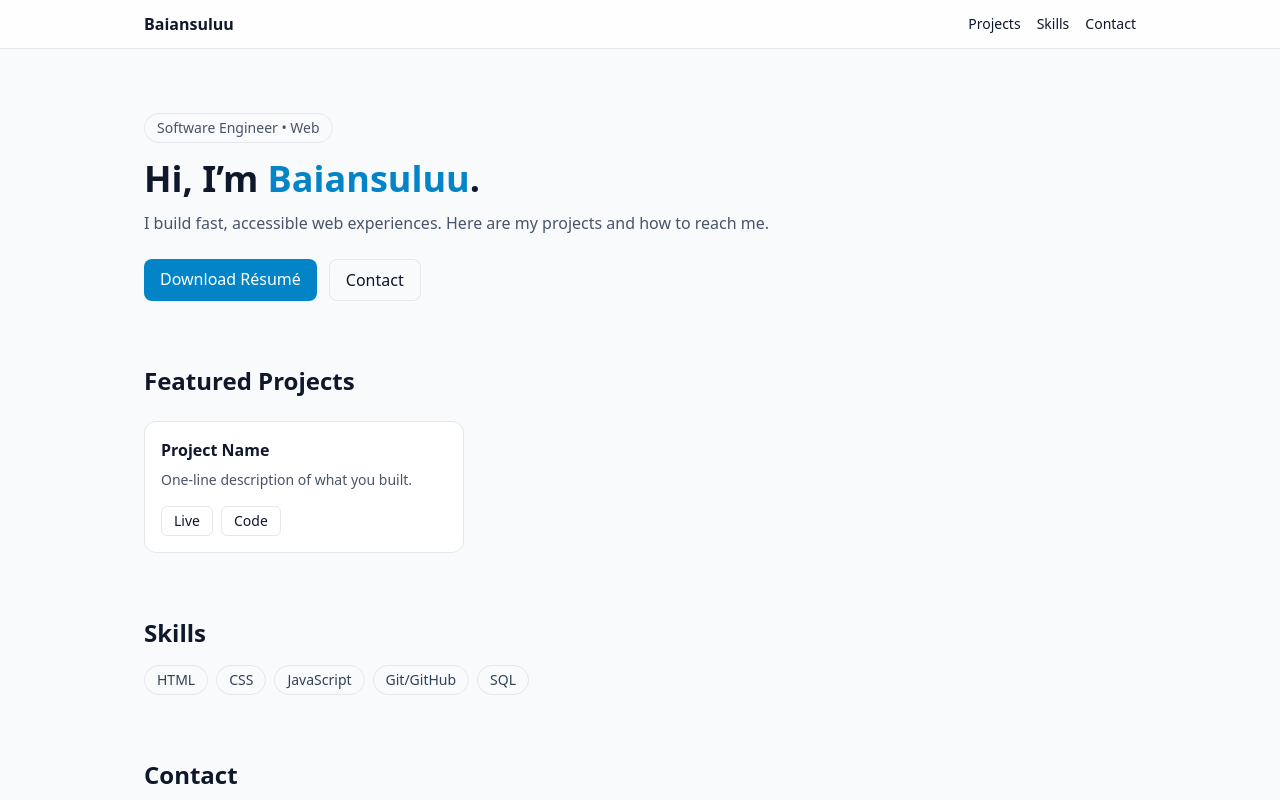
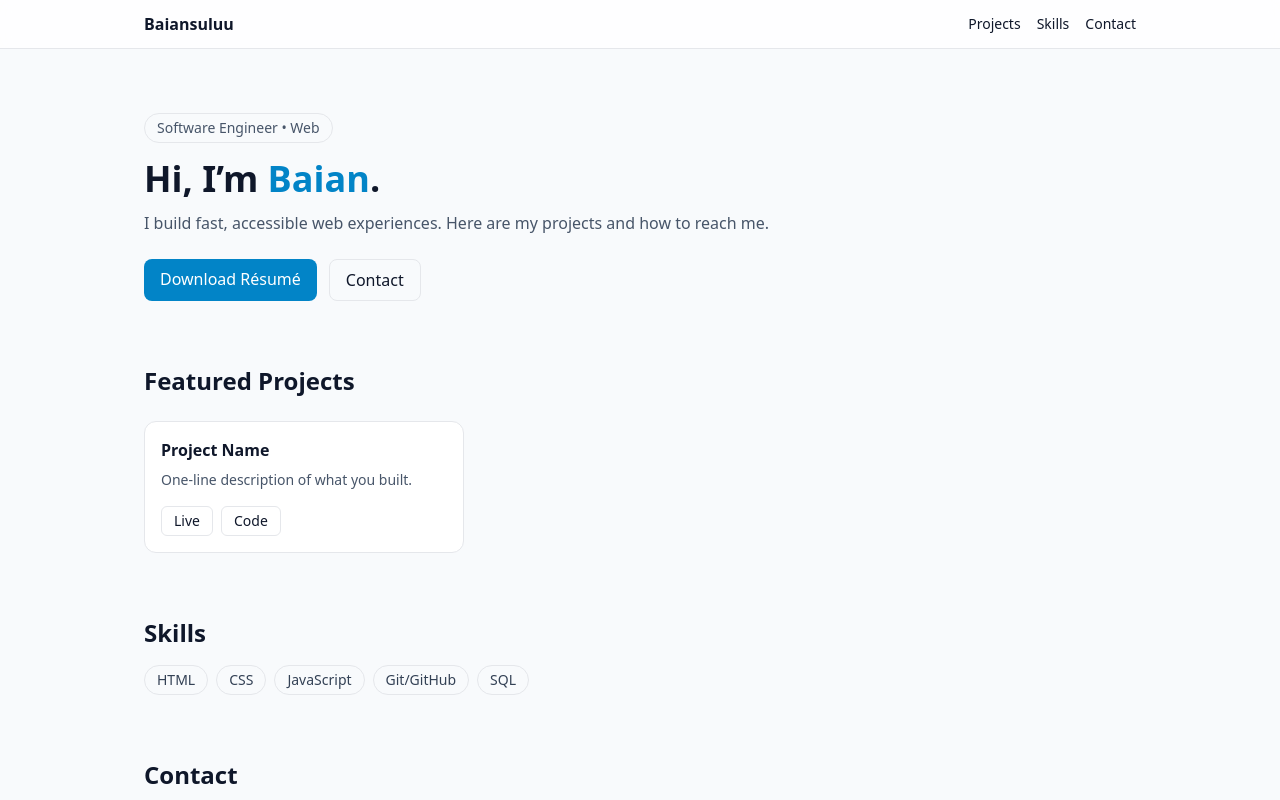
Before and after one commit to Baiansulu/my_portfolio, a React (Vite) app: page / in a window 1280 px wide. Shown: the top 800 px of the page. Built offline with nearby package versions, Linux system fonts and the light colour scheme.

Commit message:
Update App.jsx

```diff
--- a/src/App.jsx
+++ b/src/App.jsx
@@ -17,7 +17,7 @@ export default function App() {
           Software Engineer • Web
         </p>
         <h1 className="mt-4 text-4xl font-bold">
-          Hi, I’m <span className="text-sky-600">Baiansuluu</span>.
+          Hi, I’m <span className="text-sky-600">Baian</span>.
         </h1>
         <p className="mt-3 max-w-2xl text-slate-600">
           I build fast, accessible web experiences. Here are my projects and how to reach me.
```
